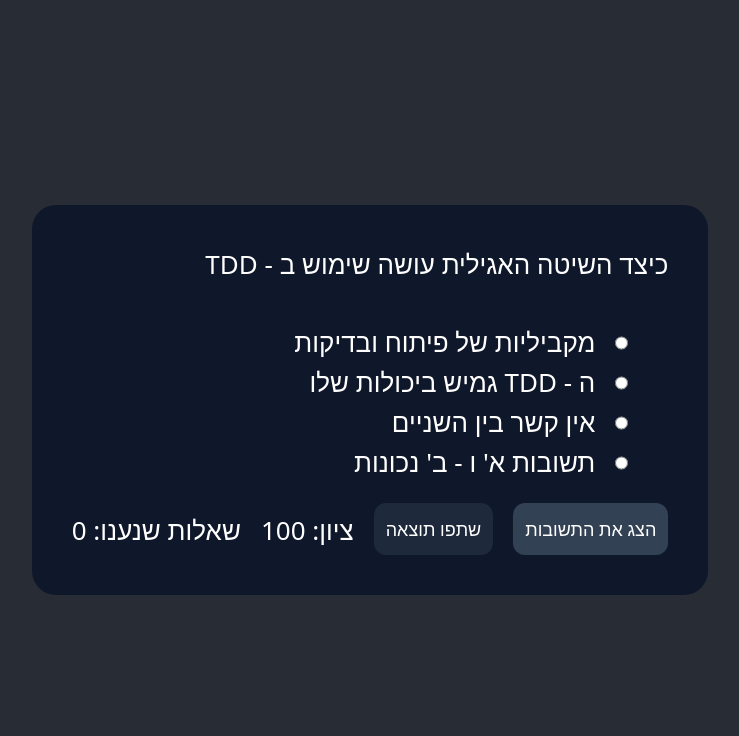
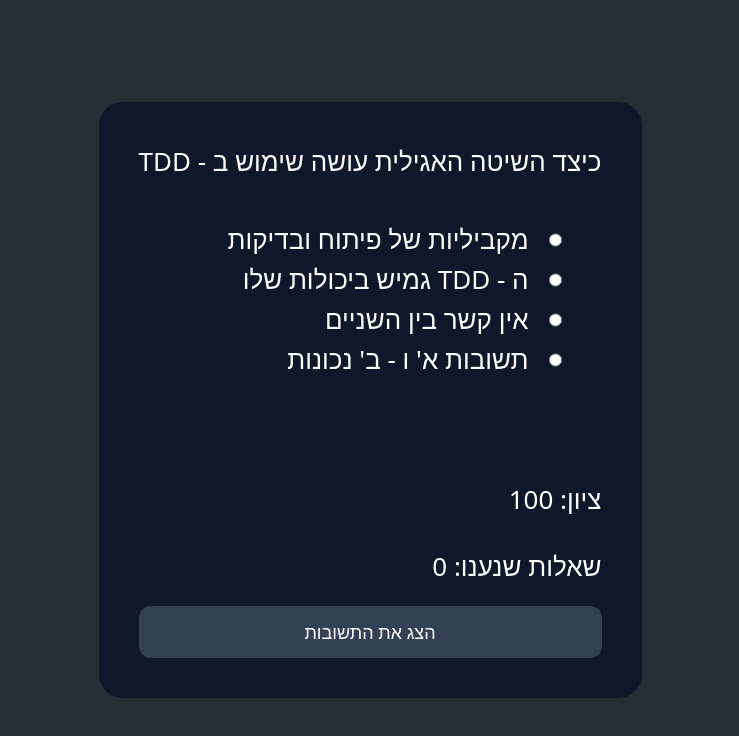
Before and after one commit to IgalKF/Academy.Quizez.ProgramEngineeringClient, a React (Create React App) app: page / in a window 1280 px wide. Shown: the top 736 px of the page, without its empty margins (270-1009 px from the left). Built offline with nearby package versions, Linux system fonts and the light colour scheme.

Commit message:
share image

```diff
--- a/src/features/QuizItem/QuizItem.tsx
+++ b/src/features/QuizItem/QuizItem.tsx
@@ -3,6 +3,7 @@ import { useState } from "react";
 import { Option, x } from '../../data/program-engineering-data';
 import * as htmlToImage from 'html-to-image';
 import { toPng } from 'html-to-image';
+import { blob } from "stream/consumers";
 
 const QuizItem = () => {
 
@@ -17,19 +18,19 @@ const QuizItem = () => {
 
         if (ref.current) {
             htmlToImage.toPng(ref.current)
-                .then(function (dataUrl) {
+                .then(dataUrl => {
                     const file = new File(
                         [dataUrl],
-                        'meme.jpg',
+                        'image.jpg',
                         {
                             type: "image/jpeg",
                             lastModified: new Date().getTime()
                         }
                     )
-                    // window.open('whatsapp://send?text='+encodeURIComponent(dataUrl));
                     const shareData = {
                         files: [file],
                     };
+
                     navigator.share(shareData);
                 })
                 .catch(function (error) {
@@ -58,13 +59,15 @@ const QuizItem = () => {
                         </div>
                     ))}
                 </form>
+                <div className="flex flex-col-reverse">
                     {showResults
                         ? <button className="bg-slate-500 p-3 text-lg mt-5 rounded-xl" onClick={() => { setShowResults(!showResults); setIndex(index + 1); setSelectedId({ answer: '', right: false }); }}>המשך לשאלה הבאה</button>
                         : <button disabled={selectedId.answer === ''} className="bg-slate-700 p-3 text-lg mt-5 rounded-xl" onClick={() => { setShowResults(!showResults); if (selectedId.right) setScoreCount(x => x + 1); }}>הצג את התשובות</button>
                     }
-                <div className="float-left mt-7 mr-5">{!showResults ? <div>שאלות שנענו: {index}</div> : '...'}</div>
+                    <div className="float-left mt-7">{!showResults ? <div>שאלות שנענו: {index}</div> : '...'}</div>
                     <div className="float-left mt-7">{!showResults ? 'ציון: ' + Math.floor(scoreCount / (index + 1) * 100) : '...'}</div>
-                <button onClick={createImage} className="float-left bg-slate-800 p-3 text-lg mt-5 ml-5 mr-5 rounded-xl">שתפו תוצאה</button>
+                    <button onClick={createImage} className="sm:invisible float-left bg-slate-800 p-3 text-lg mt-5 ml-5 mr-5 rounded-xl">שתפו תוצאה</button>
+                </div>
             </div>
         </div>
     )
```
Also changed, not shown: 1 other file (tests, documents, lock files or other folders). Lines whose indentation alone changed are shown as unchanged.
